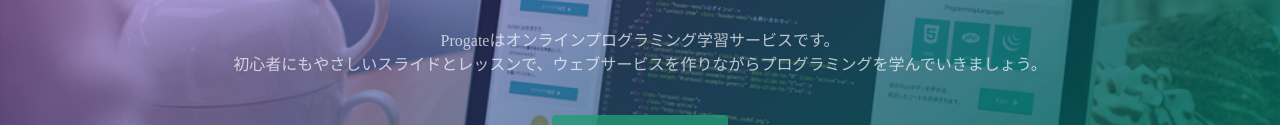
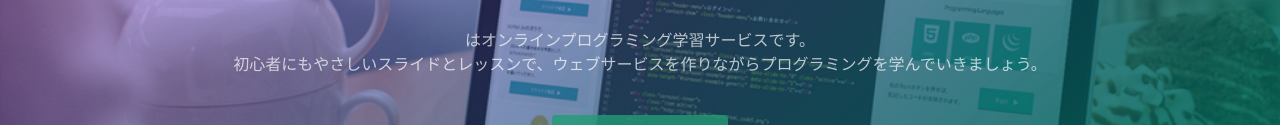
Before and after one commit to shohezo/shohezo.github.io, a plain HTML site: page index.html in a window 1280 px wide. Shown: the part 317-442 px from the top of the page. Drawn offline with Linux system fonts and the light colour scheme.

Commit message:
Update index.html

```diff
--- a/index.html
+++ b/index.html
@@ -24,7 +24,7 @@
   <div class="top-wrapper">
     <div class="container">
       <h1>LEARN TO CODE.<br>LEARN TO BE CREATIVE.</h1>
-      <p>Progateはオンラインプログラミング学習サービスです。<br>初心者にもやさしいスライドとレッスンで、ウェブサービスを作りながらプログラミングを学んでいきましょう。</p>
+      <p>はオンラインプログラミング学習サービスです。<br>初心者にもやさしいスライドとレッスンで、ウェブサービスを作りながらプログラミングを学んでいきましょう。</p>
       <div class="btn-wrapper">
         <a href="#" class="btn signup">新規登録はこちら</a>
         <p>or</p>
```
